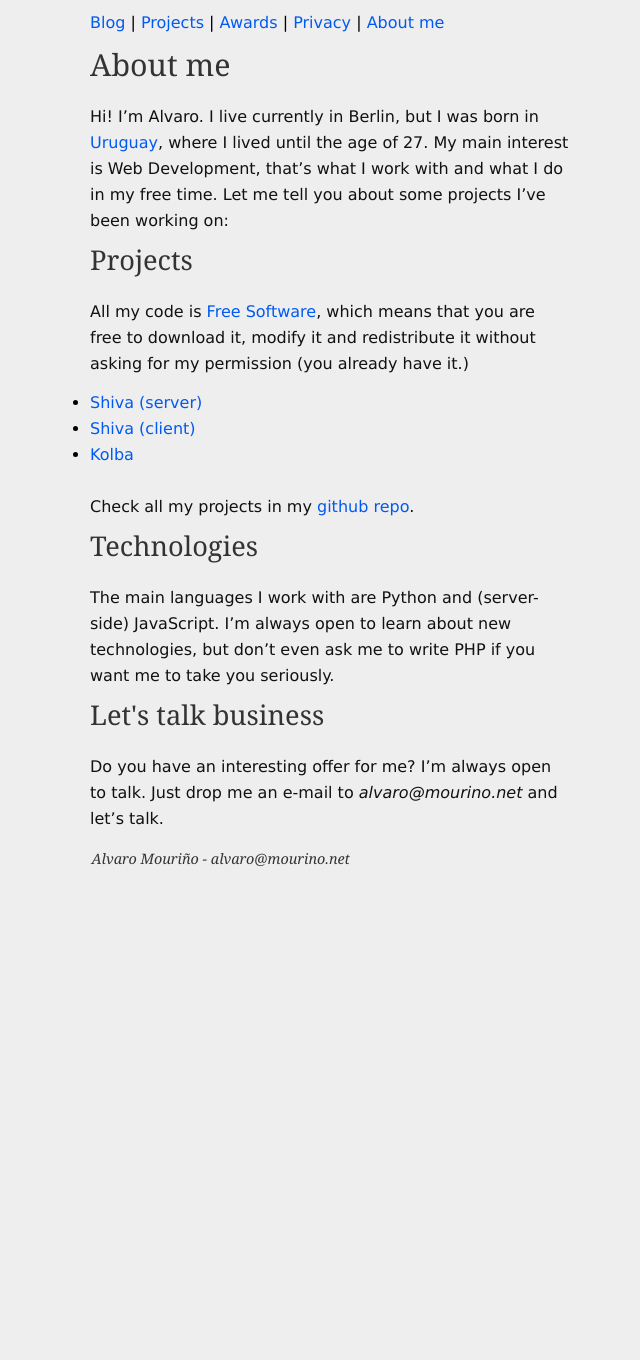
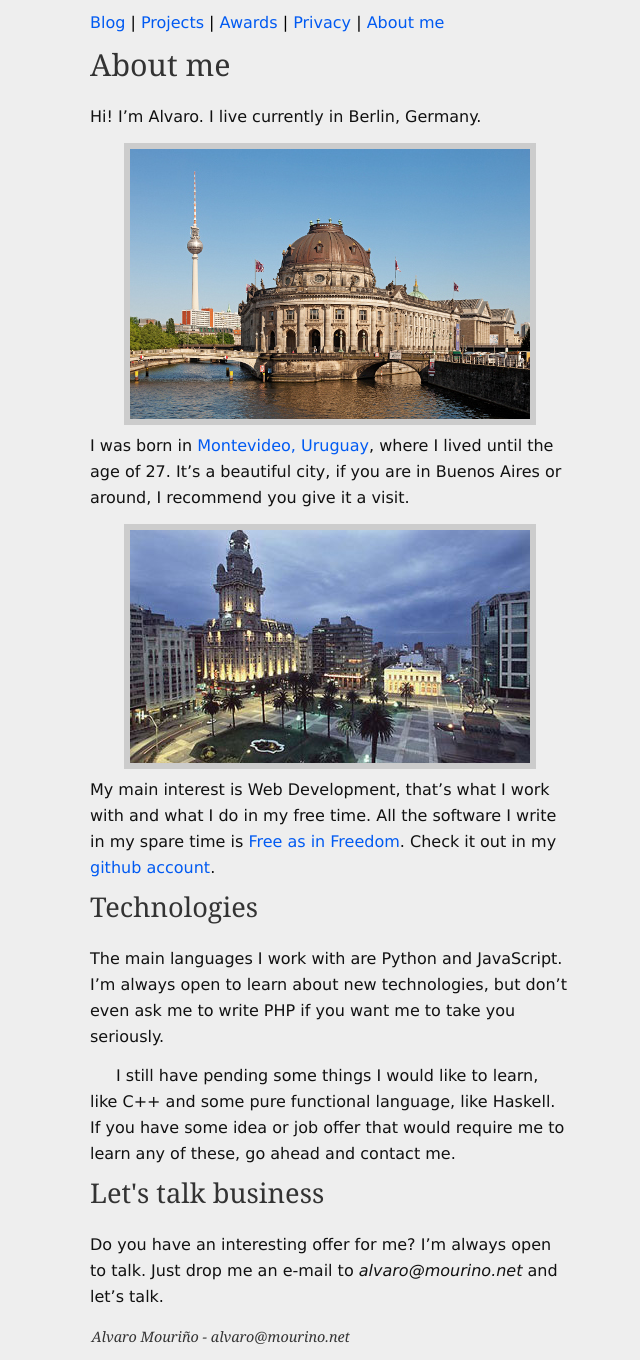
Before and after one commit to tooxie/tooxie.github.com, a Jekyll site: the page built from about.md, in a window 1280 px wide. Shown: the whole page, without its empty margins (310-950 px from the left). Built offline with Jekyll 4.4.1, drawn with Linux system fonts in a browser that asks for light colours; comment, search, counter and statistics services are not loaded; before the commit the page ends 900 px from its top, so only the background shows below that.

Commit message:
Updated about

```diff
--- a/about.md
+++ b/about.md
@@ -7,42 +7,37 @@ title: About me
     About me
 </h2>
 
-Hi! I'm Alvaro. I live currently in Berlin, but I was born in
-[Uruguay](https://en.wikipedia.org/wiki/Montevideo), where I lived until the
-age of 27. My main interest is Web Development, that's what I work with and
-what I do in my free time. Let me tell you about some projects I've been
-working on:
+Hi! I'm Alvaro. I live currently in Berlin, Germany.
 
+<div class="photo">
+    <img src="./static/berlin.jpg" alt="Berlin baby!">
+</div>
 
-<h3>
-    Projects
-</h3>
+I was born in [Montevideo, Uruguay](https://en.wikipedia.org/wiki/Montevideo),
+where I lived until the age of 27. It's a beautiful city, if you are in Buenos
+Aires or around, I recommend you give it a visit.
 
-All my code is [Free Software](https://en.wikipedia.org/wiki/Free_software),
-which means that you are free to download it, modify it and redistribute it
-without asking for my permission (you already have it.)
+<div class="photo">
+    <img src="./static/montevideo.jpg" alt="Montevideo, tu casa">
+</div>
 
-<ul>
-    <li>
-        <a href="https://github.com/tooxie/shiva-server">Shiva (server)</a>
-    </li>
-    <li>
-        <a href="https://github.com/tooxie/shiva-client">Shiva (client)</a>
-    </li>
-    <li>
-        <a href="https://github.com/tooxie/kolba">Kolba</a>
-    </li>
-</ul>
+My main interest is Web Development, that's what I work with and what I do in
+my free time. All the software I write in my spare time is
+[Free as in Freedom](https://en.wikipedia.org/wiki/Free_software). Check it out
+in my [github account](https://github.com/tooxie).
 
-Check all my projects in my <a href="https://github.com/tooxie">github repo</a>.
 
 <h3>
     Technologies
 </h3>
 
-The main languages I work with are Python and (server-side) JavaScript. I'm
-always open to learn about new technologies, but don't even ask me to write PHP
-if you want me to take you seriously.
+The main languages I work with are Python and JavaScript. I'm always open to
+learn about new technologies, but don't even ask me to write PHP if you want
+me to take you seriously.
+
+I still have pending some things I would like to learn, like C++ and some pure
+functional language, like Haskell. If you have some idea or job offer that
+would require me to learn any of these, go ahead and contact me.
 
 
 <h3>
```
Also changed, not shown: static/berlin.jpg (added), static/montevideo.jpg (added).
